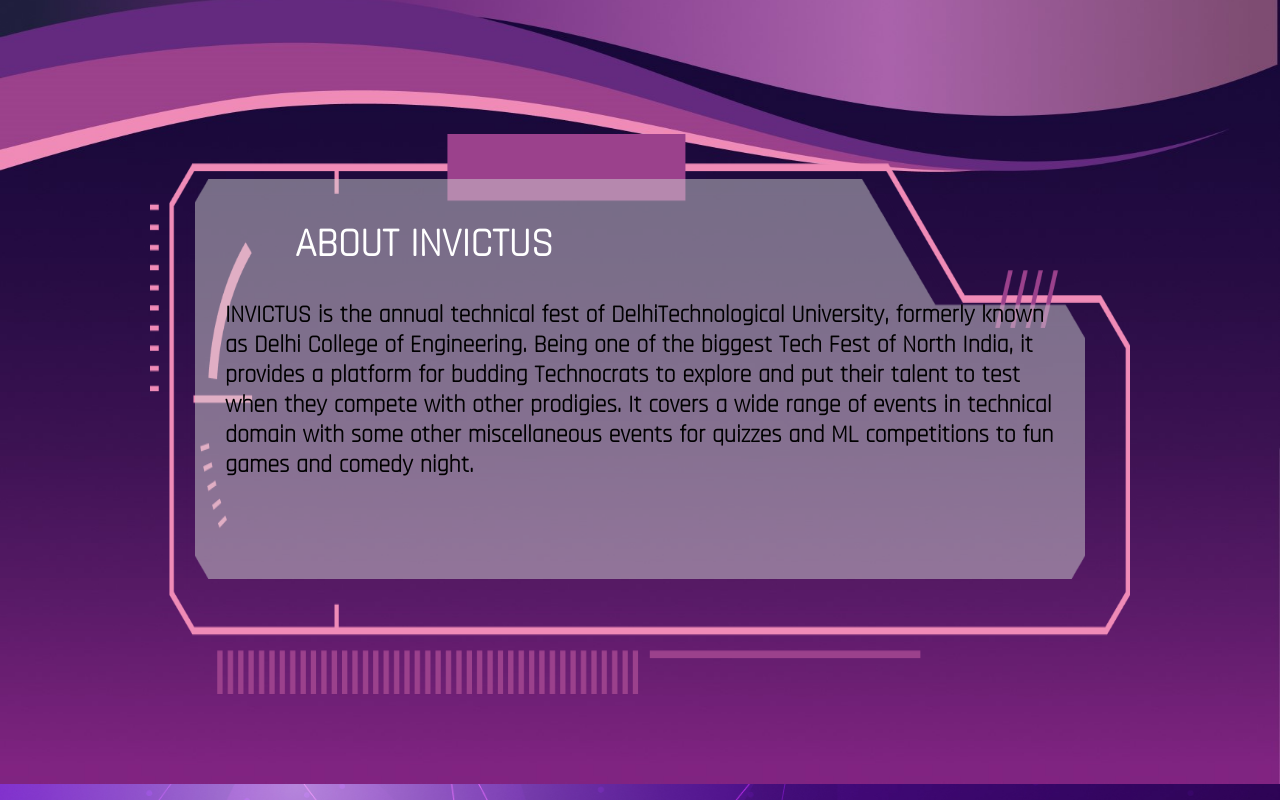
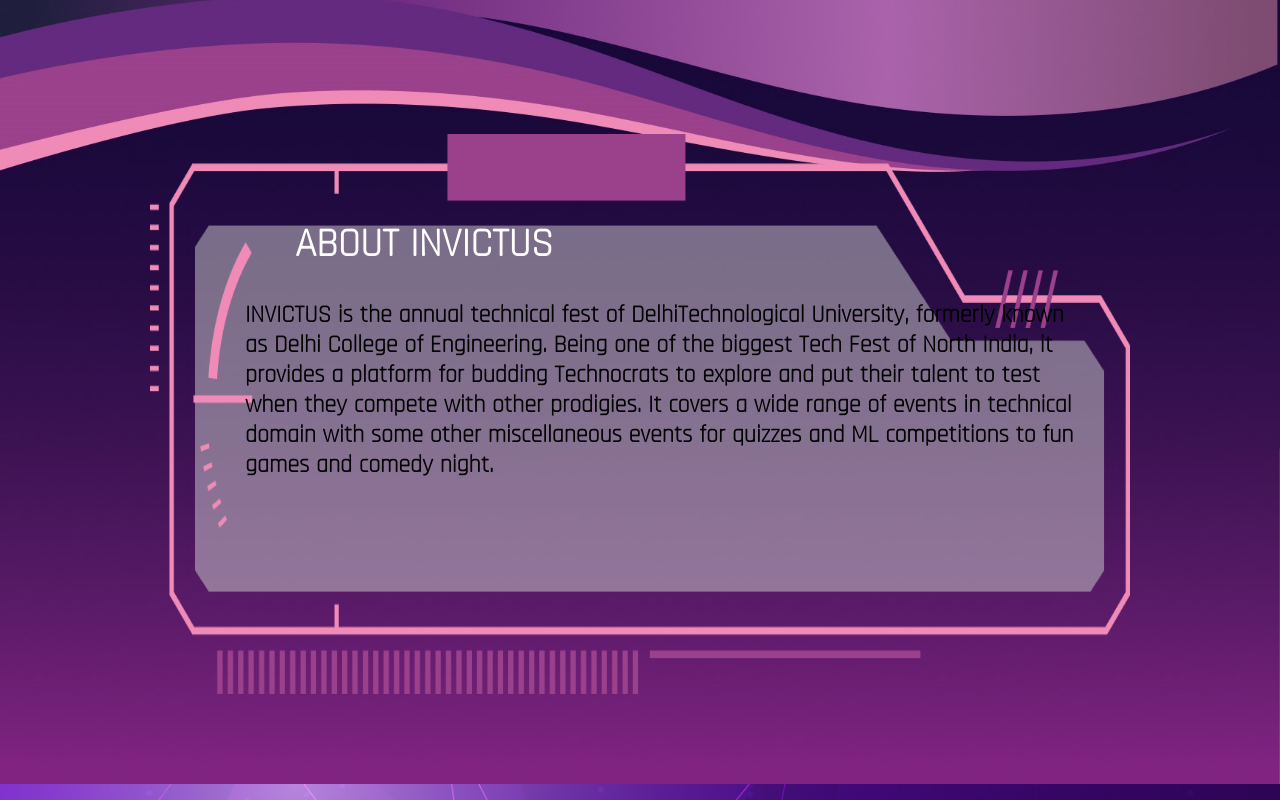
Before and after one commit to anikashc/invictus, a React (Create React App) app in the folder client/: page / in a window 1280 px wide. Shown: the part 880-1680 px from the top of the page. Built offline with nearby package versions, Linux system fonts and the light colour scheme.

Commit message:
fix: about invictus styles

```diff
--- a/client/src/Components/About/index.js
+++ b/client/src/Components/About/index.js
@@ -3,7 +3,6 @@
 
 import Box from '@material-ui/core/Box';
 import about_bg from '../../Assets/Backgrounds/about_bg.jpg'
-import about from '../../Assets/Backgrounds/about.png'
 import about_box from '../../Assets/Backgrounds/about_box.png'
 
 const useStyles= makeStyles({
@@ -21,14 +20,8 @@
     },
     aboutBox:{
         padding: '45px',
-        background:  `url(${about}) no-repeat`,
+        background:  `url(${about_box}) no-repeat`,
         backgroundSize: '100% 70%',
-        height: '100vh',
-        width: '100%',
-    },
-    aboutContent: {
-        background:  `url(${about_box}) no-repeat`,
-        backgroundSize: '100% 50%',
         height: '100vh',
         width: '100%',
     },
@@ -42,7 +35,7 @@
       fontWeight: 'bold',
       },
       subtext: {
-        padding: '30px',
+        padding: '30px 0 0 50px',
         color: '#000000',
         fontSize: '1.5rem',
         fontFamily: 'Rajdhani',
@@ -57,15 +50,12 @@
         <div className={classes.root}>
             <div className={classes.aboutContainer}>
                 <div className={classes.aboutBox}>
-                    <div className={classes.aboutContent}>
-
                     <Box className={classes.header}>ABOUT INVICTUS</Box>
                     <Box className={classes.subtext}>
                     INVICTUS is the annual technical fest of DelhiTechnological University, formerly known as Delhi College of Engineering.
                     Being one of the biggest Tech Fest of North India, it provides a platform for budding Technocrats to explore and put their talent to test when they compete with other prodigies.
                     It covers a wide range of events in technical domain with some other miscellaneous events for quizzes and ML competitions to fun games and comedy night.
                     </Box>
-                    </div>
                 </div>
             </div>
         </div>
```
Also changed, not shown: client/src/Assets/Backgrounds/about_box.png, client/src/Assets/Logos/invictus_logo.png (added).
